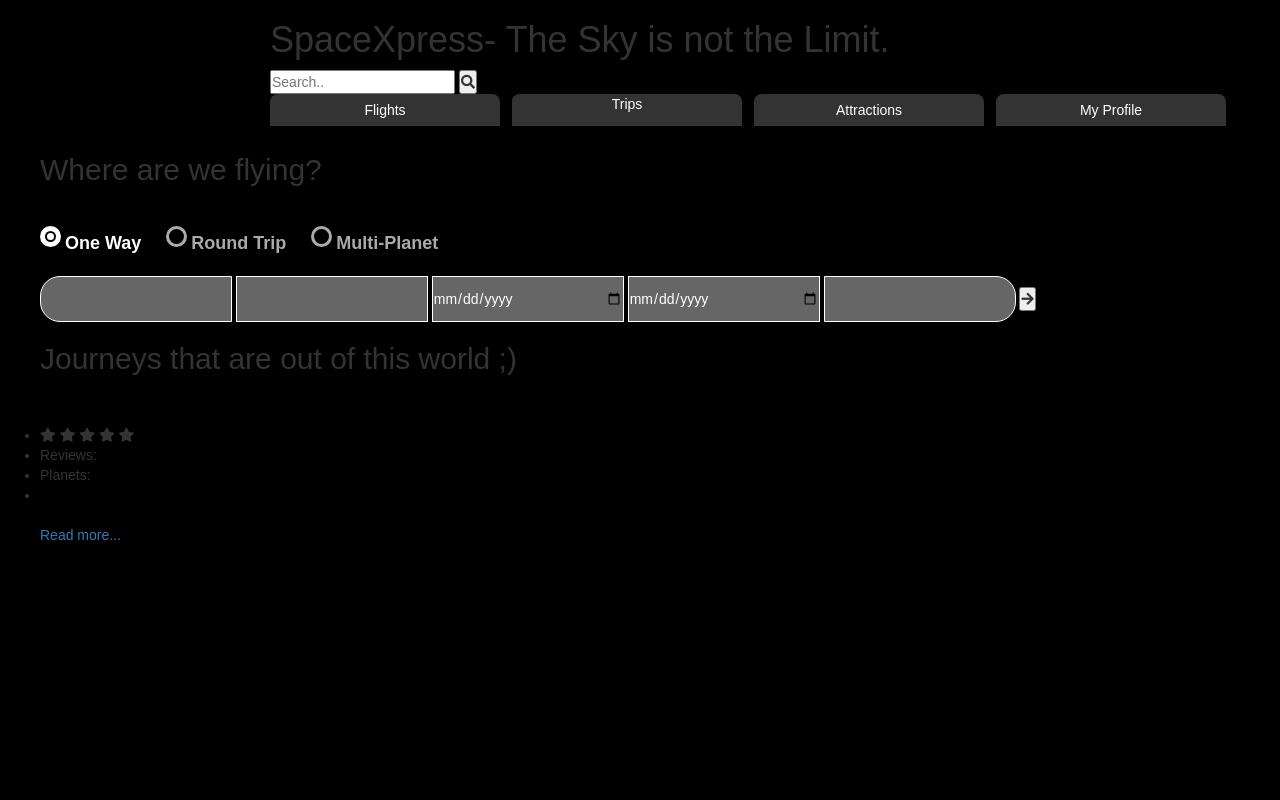
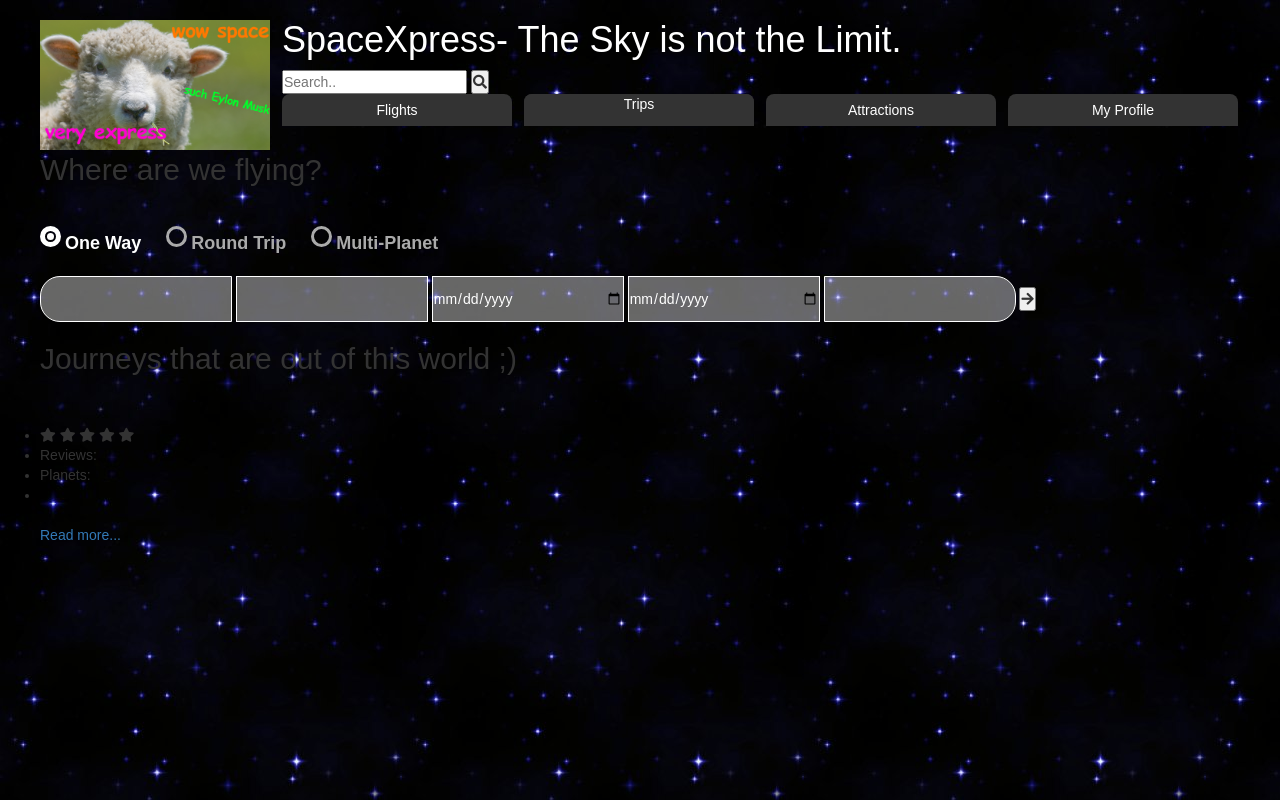
Before and after one commit to BarArbel/SpaceXpress, a plain HTML site: page index.html in a window 1280 px wide. Drawn offline with nearby package versions, Linux system fonts and the light colour scheme; a web font is replaced by a local one.

Commit message:
newbackgroundimgyay

```diff
--- a/includes/css/style.css
+++ b/includes/css/style.css
@@ -9,6 +9,7 @@ header, nav, aside, article, section, footer, main {
 
 body {
     background-color: black;
+    background-image: url("../../images/beautiful-blue-stars-fill.jpg");
 }
 
 #wrapper {
@@ -26,18 +27,25 @@ header {
     width:230px;
     height:130px;
     float:left;
-    background-image: url("");
+    margin-right: 12px;
+    background-image: url("../../images/sheep.png");
+    background-size: 230px 130px;
 }
 
 #search {
     float:left;
 }
 
+h1 {
+    color: #ffffff;
+}
+
 #search h1 {
     font-size: 26px;
+
 }
 #search input {
-    width: 380px;;
+    width: 380px;
 }
 
 header nav {
```
Also changed, not shown: images/SpaceXpress2.png (added), images/beautiful-blue-stars-fill.jpg (added), images/sheep.png (added).
